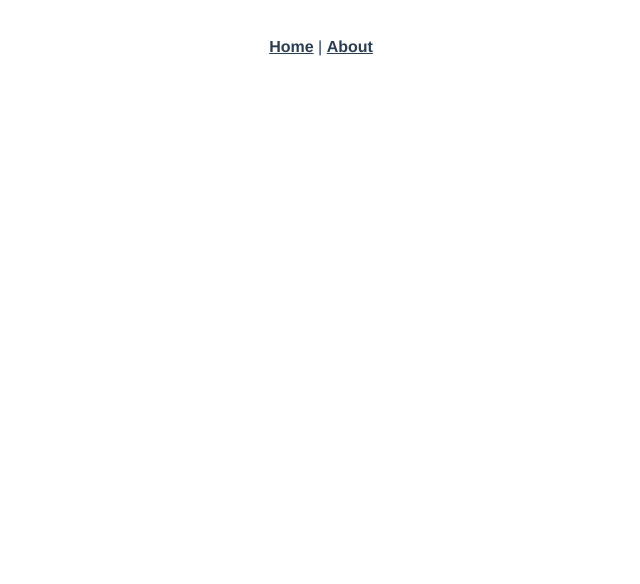
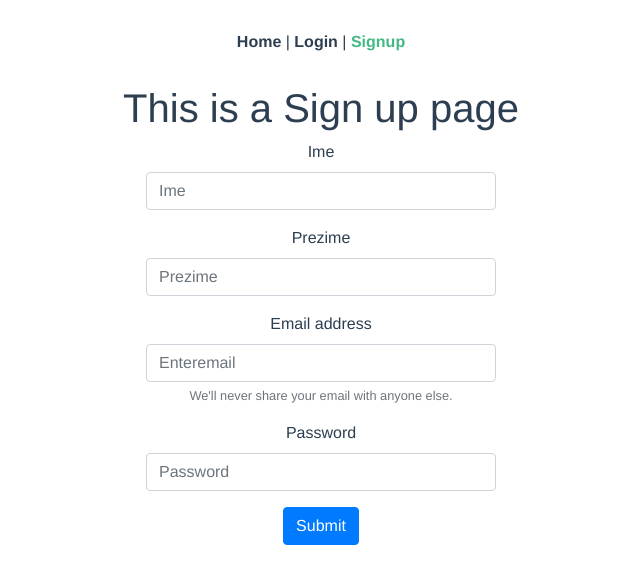
Before and after one commit to IvanaPolonijo/fipugram, a Vue app: page /signup in a window 1280 px wide. Shown: the top 584 px of the page, without its empty margins (319-959 px from the left). Built offline with nearby package versions, Linux system fonts and the light colour scheme.

Commit message:
initial setup

```diff
--- a/public/index.html
+++ b/public/index.html
@@ -6,6 +6,8 @@
     <meta name="viewport" content="width=device-width,initial-scale=1.0">
     <link rel="icon" href="<%= BASE_URL %>favicon.ico">
     <title><%= htmlWebpackPlugin.options.title %></title>
+    <!-- CSS -->
+<link rel="stylesheet" href="https://cdn.jsdelivr.net/npm/bootstrap@4.5.3/dist/css/bootstrap.min.css" integrity="sha384-TX8t27EcRE3e/ihU7zmQxVncDAy5uIKz4rEkgIXeMed4M0jlfIDPvg6uqKI2xXr2" crossorigin="anonymous">
   </head>
   <body>
     <noscript>
--- a/src/App.vue
+++ b/src/App.vue
@@ -2,7 +2,8 @@
   <div id="app">
     <div id="nav">
       <router-link to="/">Home</router-link> |
-      <router-link to="/about">About</router-link>
+      <router-link to="/login">Login</router-link> |
+      <router-link to="/signup">Signup</router-link>
     </div>
     <router-view/>
   </div>
--- a/src/router/index.js
+++ b/src/router/index.js
@@ -11,12 +11,20 @@ const routes = [
     component: Home
   },
   {
-    path: '/about',
-    name: 'About',
+    path: '/login',
+    name: 'Login',
     // route level code-splitting
-    // this generates a separate chunk (about.[hash].js) for this route
+    // this generates a separate chunk (login.[hash].js) for this route
     // which is lazy-loaded when the route is visited.
-    component: () => import(/* webpackChunkName: "about" */ '../views/About.vue')
+    component: () => import(/* webpackChunkName: "login" */ '../views/Login.vue')
+  },
+  {
+    path: '/signup',
+    name: 'Signup',
+    // route level code-splitting
+    // this generates a separate chunk (signup.[hash].js) for this route
+    // which is lazy-loaded when the route is visited.
+    component: () => import(/* webpackChunkName: "signup" */ '../views/Signup.vue')
   }
 ]
 
--- a/src/views/About.vue
+++ /dev/null
@@ -1,5 +0,0 @@
-<template>
-  <div class="about">
-    <h1>This is an about page</h1>
-  </div>
-</template>
--- a/src/views/Home.vue
+++ b/src/views/Home.vue
@@ -1,8 +1,14 @@
 <template>
-  <div class="home">
-    <img alt="Vue logo" src="../assets/logo.png">
-    <HelloWorld msg="Welcome to Your Vue.js App"/>
-  </div>
+
+  <div class="jumbotron">
+      <h1 class="display-4">Hello, world!</h1>
+    <p class="lead">This is a simple hero unit, a simple jumbotron-style component for calling extra attention to featured content or information.</p>
+  <hr class="my-4">
+  <p>It uses utility classes for typography and spacing to space content out within the larger container.</p>
+  <p class="lead">
+    <a class="btn btn-primary btn-lg" href="/signup" role="button">Learn more and sign up</a>
+  </p>
+</div>
 </template>
 
 <script>
--- /dev/null
+++ b/src/views/Login.vue
@@ -0,0 +1,29 @@
+<template>
+ <div class="about">
+ <h1>This is an login page</h1>
+ <div class="container">
+ <div class="row">
+ <div class="col-sm"></div>
+ <div class="col-sm">
+ <form>
+ <div class="form-group">
+ <label for="exampleInputEmail1">Email address</label>
+ <input type="email" class="form-control"
+id="exampleInputEmail1" aria-describedby="emailHelp" placeholder="Enter
+email" />
+ <small id="emailHelp" class="form-text text-muted" >We'll
+never share your email with anyone else.</small>
+ </div>
+ <div class="form-group">
+ <label for="exampleInputPassword1">Password</label>
+ <input type="password" class="form-control"
+id="exampleInputPassword1" placeholder="Password" />
+ </div>
+ <button type="submit" class="btn btn-primary">Submit</button>
+ </form>
+ </div>
+ <div class="col-sm"></div>
+ </div>
+ </div>
+ </div>
+</template>
--- /dev/null
+++ b/src/views/Signup.vue
@@ -0,0 +1,39 @@
+<template>
+ <div class="about">
+ <h1>This is a Sign up page</h1>
+ <div class="container">
+ <div class="row">
+ <div class="col-sm"></div>
+ <div class="col-sm">
+ <form>
+  <div class="form-group">
+ <label for="ime">Ime</label>
+ <input type="ime" class="form-control"
+id="ime" placeholder="Ime" />
+ </div>
+  <div class="form-group">
+ <label for="prezime">Prezime</label>
+ <input type="prezime" class="form-control"
+id="prezime" placeholder="Prezime" />
+ </div>
+ <div class="form-group">
+ <label for="exampleInputEmail1">Email address</label>
+ <input type="email" class="form-control"
+id="exampleInputEmail1" aria-describedby="emailHelp" placeholder="Enter
+email" />
+ <small id="emailHelp" class="form-text text-muted" >We'll
+never share your email with anyone else.</small>
+ </div>
+ <div class="form-group">
+ <label for="exampleInputPassword1">Password</label>
+ <input type="password" class="form-control"
+id="exampleInputPassword1" placeholder="Password" />
+ </div>
+ <button type="submit" class="btn btn-primary">Submit</button>
+ </form>
+ </div>
+ <div class="col-sm"></div>
+ </div>
+ </div>
+ </div>
+</template>
```
